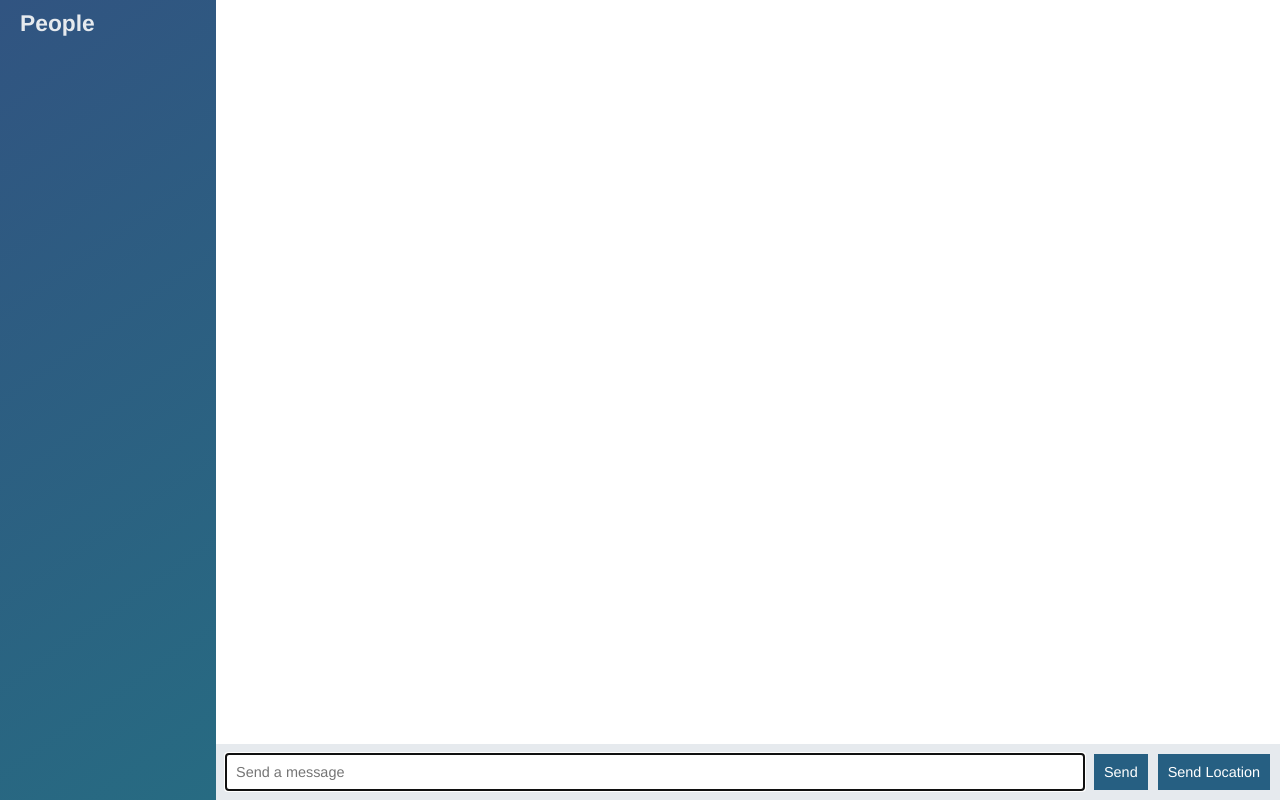
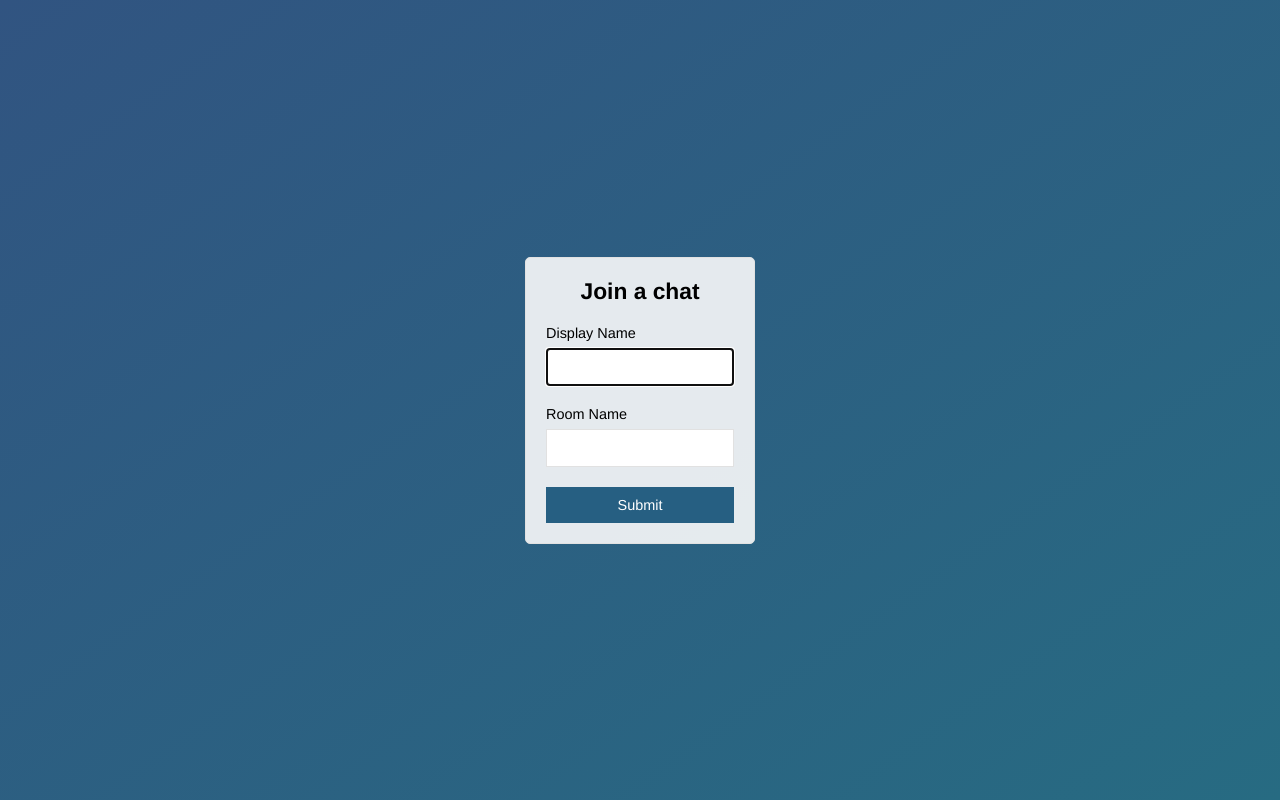
Before and after one commit to DomitriusAnthony/node-chat-app, a website: page public/index.html in a window 1280 px wide. Drawn offline with nearby package versions, Linux system fonts and the light colour scheme; no server answers.

Commit message:
Added join page as home page that submits to chat.html

```diff
--- a/public/index.html
+++ b/public/index.html
@@ -1,69 +1,38 @@
 <!DOCTYPE html>
 <html>
 <head>
-
+	<meta charset="utf-8">
 	<link rel="stylesheet" type="text/css" href="/css/styles.css">
-
-	<title>Chat App</title>
+	<meta name="viewport" content="width=device-width, initial-scale=1, user-scalable=no">
 
 
+	<title>Join | ChatApp</title>
 </head>
-<body class="chat">
-
-	<div class="chat__sidebar">
-		<h3>People</h3>
-
-		<div id="users"></div>
+<body class="centered-form">
+	<div class="centered-form__form">
+		<form action="/chat.html">
+			<div class="form-field">
+				<h3>Join a chat</h3>
+			</div>
+			<div class="form-field">
+				<label>Display Name</label>
+				<input type="text" name="name" autofocus>
+			</div>
+			<div class="form-field">
+				<label>Room Name</label>
+				<input type="text" name="room">
+			</div>
+			<div class="form-field">
+				<button>Submit</button>
+			</div>
+		</form>
 	</div>
-
-
-	<div class="chat__main">
-		<ol class="chat__messages" id="messages"></ol>
-
-		<div class="chat__footer">
-			<form id ="chat-form">
-				<input type="text" name="message" placeholder="Send a message" autofocus autocomplete="off">
-
-				<button>Send</button>
-			</form>
-
-			<button id="send-location">Send Location</button>
-		</div>
-	</div>
-
-	<script id="message-template" type="text/template">
-		<li class="message">
-			<div class="message__title">
-				<h4>{{from}}</h4>
-				<span>{{createdAt}}</span>
-			</div>
-
-			<div class="message__body">
-				<p>{{text}}</p>
-			</div>
-		</li>
-	</script>
-
-	<script id="location-message-template" type="text/template">
-		<li class="message">
-			<div class="message__title">
-				<h4>{{from}}</h4>
-				<span>{{createdAt}}</span>
-			</div>
-
-			<div class="message__body">
-				<a href="{{url}}" target="_blank">My current location</a>
-			</div>
-		</li>
-	</script>
 
 
 
 
-	<script type="text/javascript" src="https://cdnjs.cloudflare.com/ajax/libs/jquery/3.2.1/jquery.min.js"></script>
-	<script type="text/javascript" src="/js/libs/moment.js"></script>
-	<script type="text/javascript" src="/js/libs/mustache.js"></script>
-	<script type="text/javascript" src="/socket.io/socket.io.js"></script>
-	<script type="text/javascript" src="/js/index.js"></script>
+
+
+
 </body>
 </html>
```
Also changed, not shown: public/chat.html (added, +70 -0 lines), public/js/chat.js (renamed from public/js/index.js).
